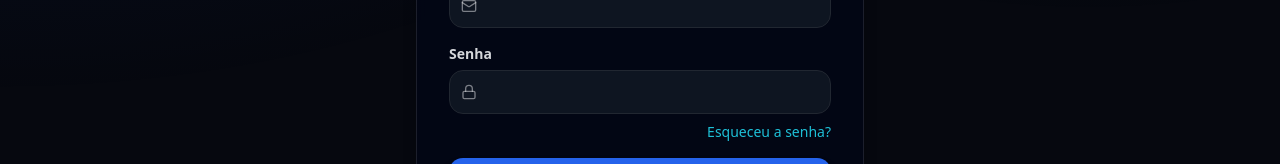
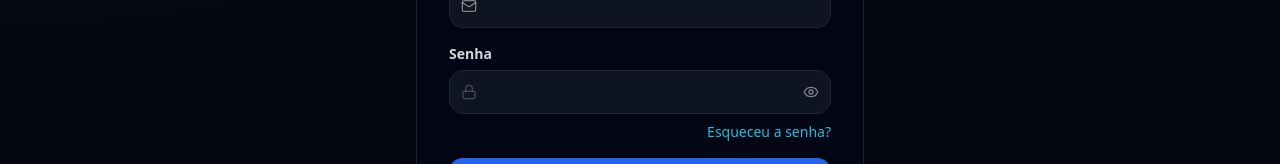
Before and after one commit to Hexavante/Hexavante-Desktop, a React (Vite) app: page /#/login in a window 1280 px wide. Shown: the part 470-634 px from the top of the page. Built offline with nearby package versions, Linux system fonts and the light colour scheme; no server answers.

Commit message:
fix: IPC sem dupla serializacao + olhinho de senha

```diff
--- /dev/null
+++ b/src/components/ui/password-input.tsx
@@ -0,0 +1,35 @@
+import { useState, type InputHTMLAttributes } from 'react'
+import { Eye, EyeOff } from 'lucide-react'
+import { cn } from '@/lib/utils'
+
+type Props = InputHTMLAttributes<HTMLInputElement>
+
+/**
+ * Campo de senha com botão "olhinho" para mostrar/ocultar.
+ */
+export function PasswordInput({ className, ...props }: Props) {
+  const [visible, setVisible] = useState(false)
+
+  return (
+    <div className="relative">
+      <input
+        type={visible ? 'text' : 'password'}
+        className={cn('hx-input h-11 pr-10', className)}
+        {...props}
+      />
+      <button
+        type="button"
+        onClick={() => setVisible((v) => !v)}
+        className="absolute right-3 top-1/2 -translate-y-1/2 text-slate-500 transition hover:text-slate-300"
+        aria-label={visible ? 'Ocultar senha' : 'Mostrar senha'}
+        tabIndex={-1}
+      >
+        {visible ? (
+          <EyeOff className="h-4 w-4" aria-hidden="true" />
+        ) : (
+          <Eye className="h-4 w-4" aria-hidden="true" />
+        )}
+      </button>
+    </div>
+  )
+}
--- a/src/features/auth/pages/LoginPage.tsx
+++ b/src/features/auth/pages/LoginPage.tsx
@@ -3,6 +3,7 @@ import { useForm } from 'react-hook-form'
 import { zodResolver } from '@hookform/resolvers/zod'
 import { Link, useNavigate } from 'react-router-dom'
 import { Loader2, Lock, Mail, ShieldCheck } from 'lucide-react'
+import { PasswordInput } from '@/components/ui/password-input'
 import { useQueryClient } from '@tanstack/react-query'
 import { toast } from 'sonner'
 import { loginSchema, type LoginFormData } from '@/domain/schemas/auth.schema'
@@ -287,10 +288,9 @@ export default function LoginPage() {
                     className="pointer-events-none absolute left-3 top-1/2 h-4 w-4 -translate-y-1/2 text-slate-500"
                     aria-hidden="true"
                   />
-                  <input
+                  <PasswordInput
                     id="password"
-                    type="password"
-                    className="hx-input h-11 pl-10"
+                    className="pl-10"
                     aria-invalid={Boolean(errors.password)}
                     {...register('password')}
                   />
--- a/src/features/auth/pages/RegisterPage.tsx
+++ b/src/features/auth/pages/RegisterPage.tsx
@@ -2,6 +2,7 @@ import { useForm } from 'react-hook-form'
 import { zodResolver } from '@hookform/resolvers/zod'
 import { Link, useNavigate } from 'react-router-dom'
 import { Loader2 } from 'lucide-react'
+import { PasswordInput } from '@/components/ui/password-input'
 import { toast } from 'sonner'
 import { registerSchema, type RegisterFormData } from '@/domain/schemas/auth.schema'
 import { useRegister, useOAuth } from '@/api/auth/mutations'
@@ -189,10 +190,8 @@ export default function RegisterPage() {
 
               <div>
                 <label htmlFor="password" className="hx-label">Senha</label>
-                <input
+                <PasswordInput
                   id="password"
-                  className="hx-input h-11"
-                  type="password"
                   placeholder="Mínimo 8 caracteres"
                   aria-invalid={Boolean(errors.password)}
                   {...register('password')}
@@ -204,10 +203,8 @@ export default function RegisterPage() {
 
               <div>
                 <label htmlFor="confirmPassword" className="hx-label">Confirmar senha</label>
-                <input
+                <PasswordInput
                   id="confirmPassword"
-                  className="hx-input h-11"
-                  type="password"
                   placeholder="••••••"
                   aria-invalid={Boolean(errors.confirmPassword)}
                   {...register('confirmPassword')}
--- a/src/features/auth/pages/ResetPasswordPage.tsx
+++ b/src/features/auth/pages/ResetPasswordPage.tsx
@@ -1,6 +1,7 @@
 import { useState } from 'react'
 import { Link, useLocation, useNavigate, useSearchParams } from 'react-router-dom'
 import { Loader2 } from 'lucide-react'
+import { PasswordInput } from '@/components/ui/password-input'
 import { authService } from '@/services/auth.service'
 import { normalizeError } from '@/adapters/error/error-normalizer'
 import { toast } from 'sonner'
@@ -215,10 +216,8 @@ export default function ResetPasswordPage() {
         </div>
         <div>
           <label htmlFor="password" className="hx-label">Nova senha</label>
-          <input
+          <PasswordInput
             id="password"
-            type="password"
-            className="hx-input h-11"
             placeholder="Mínimo 8 caracteres"
             value={password}
             onChange={e => setPassword(e.target.value)}
@@ -228,10 +227,8 @@ export default function ResetPasswordPage() {
         </div>
         <div>
           <label htmlFor="confirmPassword" className="hx-label">Confirmar senha</label>
-          <input
+          <PasswordInput
             id="confirmPassword"
-            type="password"
-            className="hx-input h-11"
             placeholder="••••••"
             value={confirm}
             onChange={e => setConfirm(e.target.value)}
```
Also changed, not shown: electron/main/ipc/http.ipc.ts (+9 -1 lines).
